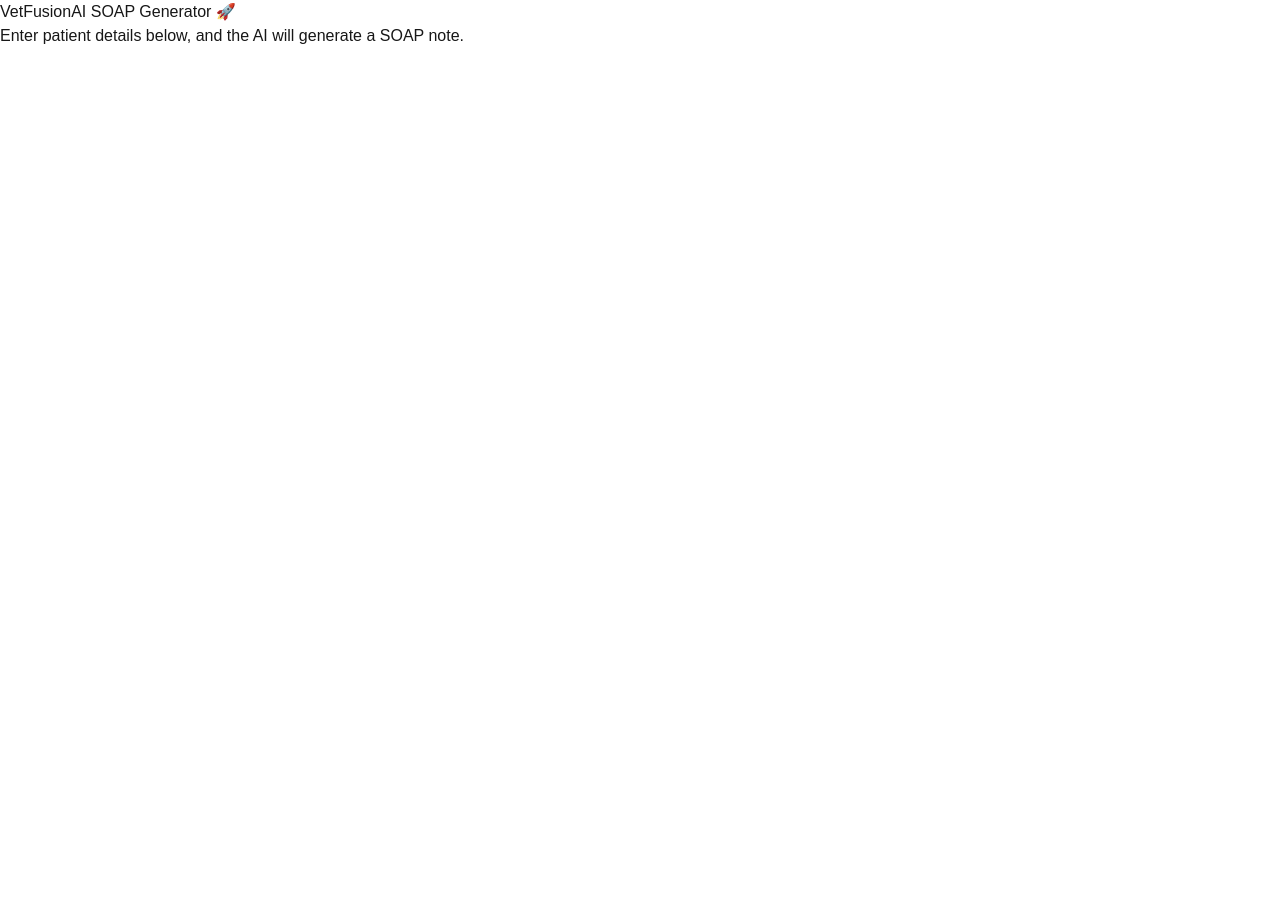
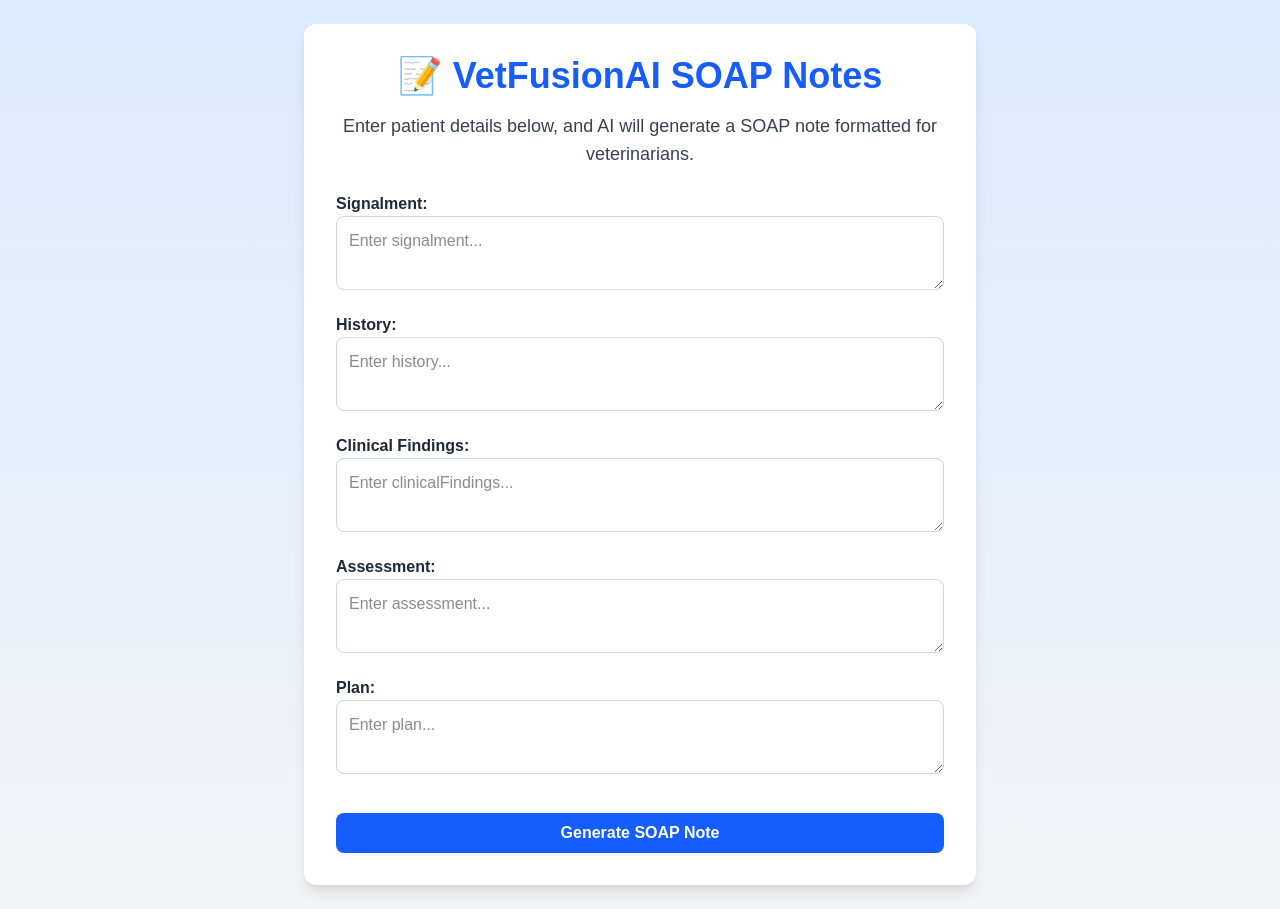
Before and after one commit to VetFusion/vetfusionai, a Next.js app: page /soap in a window 1280 px wide. Before the commit the page ends 800 px from the top, so only its background shows below. Built offline with nearby package versions, Linux system fonts and the light colour scheme.

Commit message:
Fixing Git and deploying latest working version

```diff
--- /dev/null
+++ b/app/api/generate-soap/route.js
@@ -0,0 +1,38 @@
+export async function POST(req) {
+    try {
+      const body = await req.json();
+      const { signalment, history, clinicalFindings, assessment, plan } = body;
+
+      const prompt = `
+        Generate a SOAP note for a veterinary patient using the following format:
+
+        🟢 **Signalment:** ${signalment}
+        📜 **History:** ${history}
+        🩺 **Clinical Findings:** ${clinicalFindings}
+        🔎 **Assessment:** ${assessment}
+        ✅ **Plan:** ${plan}
+
+        Format the response with **clear headings**, **symbols**, and **visual breaks**.
+        Use **professional but readable formatting** for veterinarians.
+        Return the note in **Markdown format** for easy styling.
+      `;
+
+      const response = await fetch("https://api.openai.com/v1/completions", {
+        method: "POST",
+        headers: {
+          "Content-Type": "application/json",
+          Authorization: `Bearer ${process.env.OPENAI_API_KEY}`,
+        },
+        body: JSON.stringify({
+          model: "gpt-4",
+          prompt: prompt,
+          max_tokens: 300,
+        }),
+      });
+
+      const data = await response.json();
+      return new Response(JSON.stringify({ result: data.choices[0].text }), { status: 200 });
+    } catch (error) {
+      return new Response(JSON.stringify({ error: "Failed to generate SOAP note." }), { status: 500 });
+    }
+  }
--- a/app/soap/page.js
+++ b/app/soap/page.js
@@ -1,8 +1,107 @@
+"use client";
+import { useState } from "react";
+
 export default function SOAPGenerator() {
-    return (
-      <div>
-        <h1>VetFusionAI SOAP Generator 🚀</h1>
-        <p>Enter patient details below, and the AI will generate a SOAP note.</p>
+  const [input, setInput] = useState({
+    signalment: "",
+    history: "",
+    clinicalFindings: "",
+    assessment: "",
+    plan: "",
+  });
+  const [response, setResponse] = useState("");
+  const [loading, setLoading] = useState(false);
+
+  const handleChange = (e) => {
+    setInput({ ...input, [e.target.name]: e.target.value });
+  };
+
+  const handleSubmit = async (e) => {
+    e.preventDefault();
+    setLoading(true);
+    setResponse("");
+
+    const res = await fetch("/api/generate-soap", {
+      method: "POST",
+      headers: {
+        "Content-Type": "application/json",
+      },
+      body: JSON.stringify(input),
+    });
+
+    const data = await res.json();
+    setResponse(data.result);
+    setLoading(false);
+  };
+
+  return (
+    <div className="flex flex-col items-center justify-center min-h-screen bg-gradient-to-b from-blue-100 to-gray-100 p-6">
+      <div className="bg-white shadow-lg rounded-xl p-8 w-full max-w-2xl">
+        <h1 className="text-4xl font-bold text-blue-600 text-center">📝 VetFusionAI SOAP Notes</h1>
+        <p className="mt-4 text-lg text-gray-700 text-center">
+          Enter patient details below, and AI will generate a SOAP note formatted for veterinarians.
+        </p>
+
+        <form onSubmit={handleSubmit} className="mt-6 flex flex-col">
+          {["signalment", "history", "clinicalFindings", "assessment", "plan"].map((field) => (
+            <div key={field} className="mb-4">
+              <label className="block font-semibold text-gray-800 capitalize">
+                {field.replace(/([A-Z])/g, " $1").trim()}:
+              </label>
+              <textarea
+                className="p-3 border border-gray-300 rounded-lg w-full focus:outline-none focus:ring-2 focus:ring-blue-400"
+                rows="2"
+                name={field}
+                placeholder={`Enter ${field}...`}
+                value={input[field]}
+                onChange={handleChange}
+              />
+            </div>
+          ))}
+          <button
+            type="submit"
+            className="px-6 py-2 mt-4 bg-blue-600 text-white rounded-lg font-semibold hover:bg-blue-700 w-full"
+            disabled={loading}
+          >
+            {loading ? "Generating..." : "Generate SOAP Note"}
+          </button>
+        </form>
+
+        {response && (
+          <div className="mt-6 bg-gray-50 p-4 border border-gray-300 rounded-lg">
+            <h2 className="text-xl font-semibold text-gray-800">📝 Generated SOAP Note</h2>
+            <pre className="text-gray-600 mt-2 whitespace-pre-wrap">{response}</pre>
+
+            <div className="flex justify-between mt-4">
+              <button
+                onClick={() => {
+                  navigator.clipboard.writeText(response);
+                  alert("SOAP note copied to clipboard!");
+                }}
+                className="px-4 py-2 bg-gray-200 text-black rounded-lg font-semibold hover:bg-gray-300"
+              >
+                📋 Copy to Clipboard
+              </button>
+
+              <button
+                onClick={() => {
+                  const blob = new Blob([response], { type: "application/pdf" });
+                  const url = URL.createObjectURL(blob);
+                  const a = document.createElement("a");
+                  a.href = url;
+                  a.download = "SOAP_Note.pdf";
+                  document.body.appendChild(a);
+                  a.click();
+                  document.body.removeChild(a);
+                }}
+                className="px-4 py-2 bg-blue-600 text-white rounded-lg font-semibold hover:bg-blue-700"
+              >
+                📄 Save as PDF
+              </button>
+            </div>
+          </div>
+        )}
       </div>
-    );
-  }
+    </div>
+  );
+}
```
